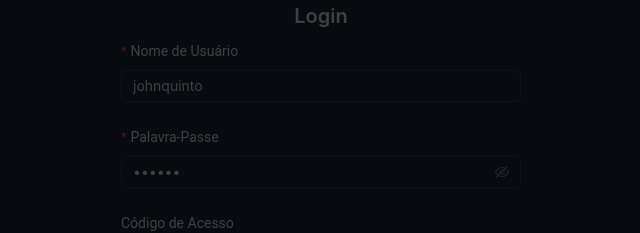
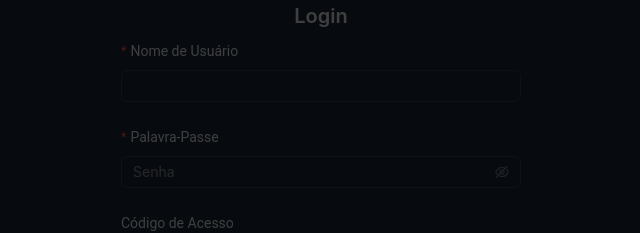
Before and after one commit to johnquinto/frontend-react, a React (Vite) app: page / in a window 1280 px wide. Shown: the part 247-480 px from the top of the page, without its empty margins (319-959 px from the left). Built offline with nearby package versions, Linux system fonts and the light colour scheme; no server answers.

Commit message:
Update Login.jsx

```diff
--- a/src/pages/team/Login.jsx
+++ b/src/pages/team/Login.jsx
@@ -82,7 +82,6 @@ const Login = () => {
           <Form name="join-team" layout="vertical" onFinish={handleLogin} initialValues={{ accessCode }}>
             <Typography.Title level={4} style={{ textAlign: 'center' }}>Login</Typography.Title>
             <Form.Item
-              initialValue="johnquinto"
               label="Nome de Usuário"
               name="secondUserName"
               rules={[{ required: true, message: 'Por favor, insira seu nome de usuário!' }]}>
@@ -90,7 +89,6 @@ const Login = () => {
               <Input />
             </Form.Item>
             <Form.Item
-              initialValue="123456"
               label="Palavra-Passe"
               name="password"
               rules={[{ required: true, message: 'Por favor, insira sua senha!' }]}>
```
